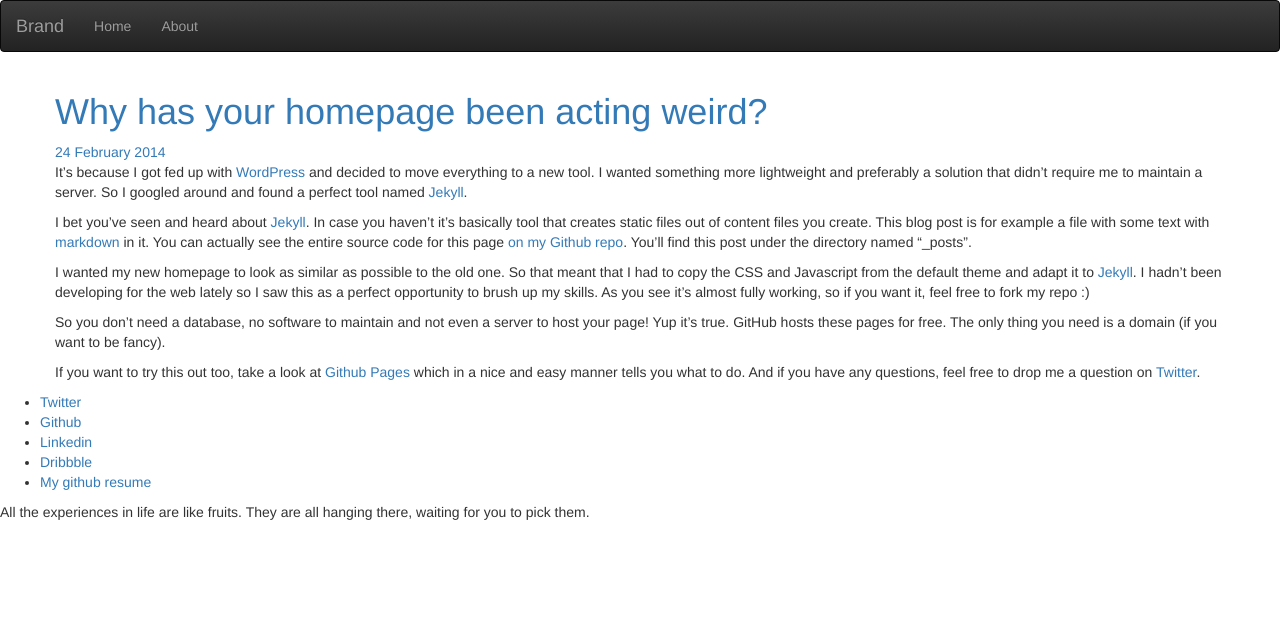
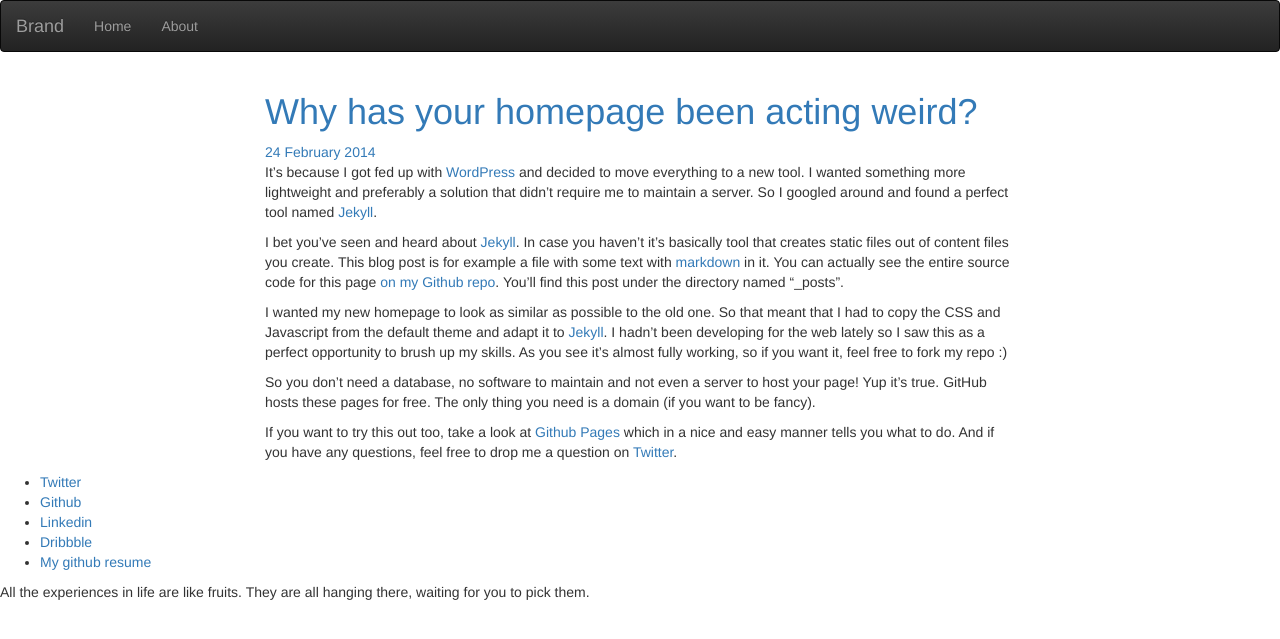
Before and after one commit to JagCesar/jagcesar.github.io, a Jekyll site: the page built from _posts/2014-02-24-why-has-your-homepage-been-acting-weird.md, in a window 1280 px wide. Shown: the top 639 px of the page. Built offline with Jekyll 4.4.1, drawn with Linux system fonts in a browser that asks for light colours; nearby versions of some CDN libraries.

Commit message:
Blog posts are now centered. Nice.

```diff
--- a/_includes/footer.html
+++ b/_includes/footer.html
@@ -1,3 +1,4 @@
+</div> <!-- /.col-md-8 -->
 </div> <!-- /.row -->
 </div> <!-- /.container -->
 <ul>
--- a/_includes/header.html
+++ b/_includes/header.html
@@ -74,3 +74,4 @@
 			</nav>
       <div class="container">
         <div class="row">
+          <div class="col-md-8 col-md-offset-2">
```
